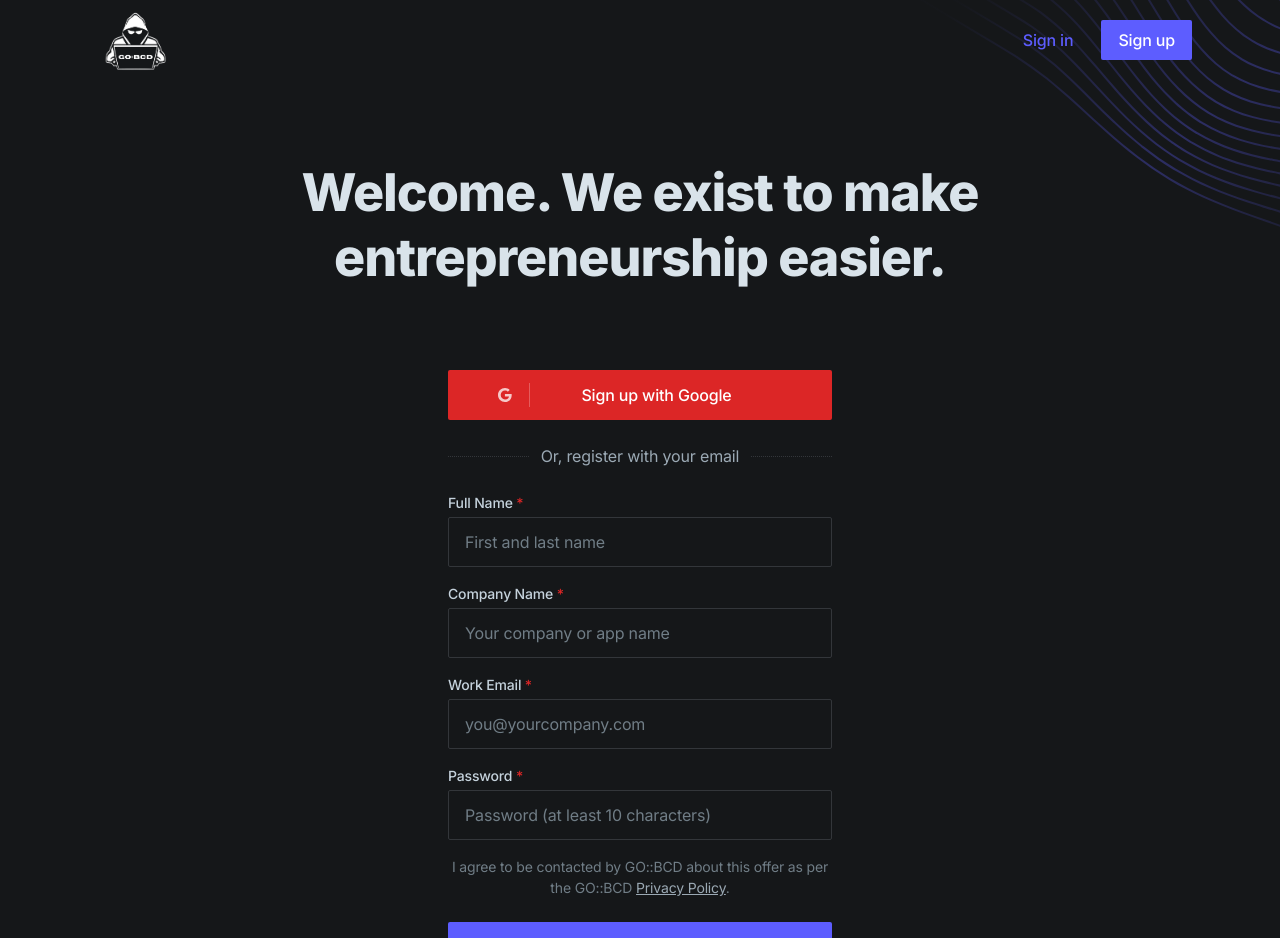
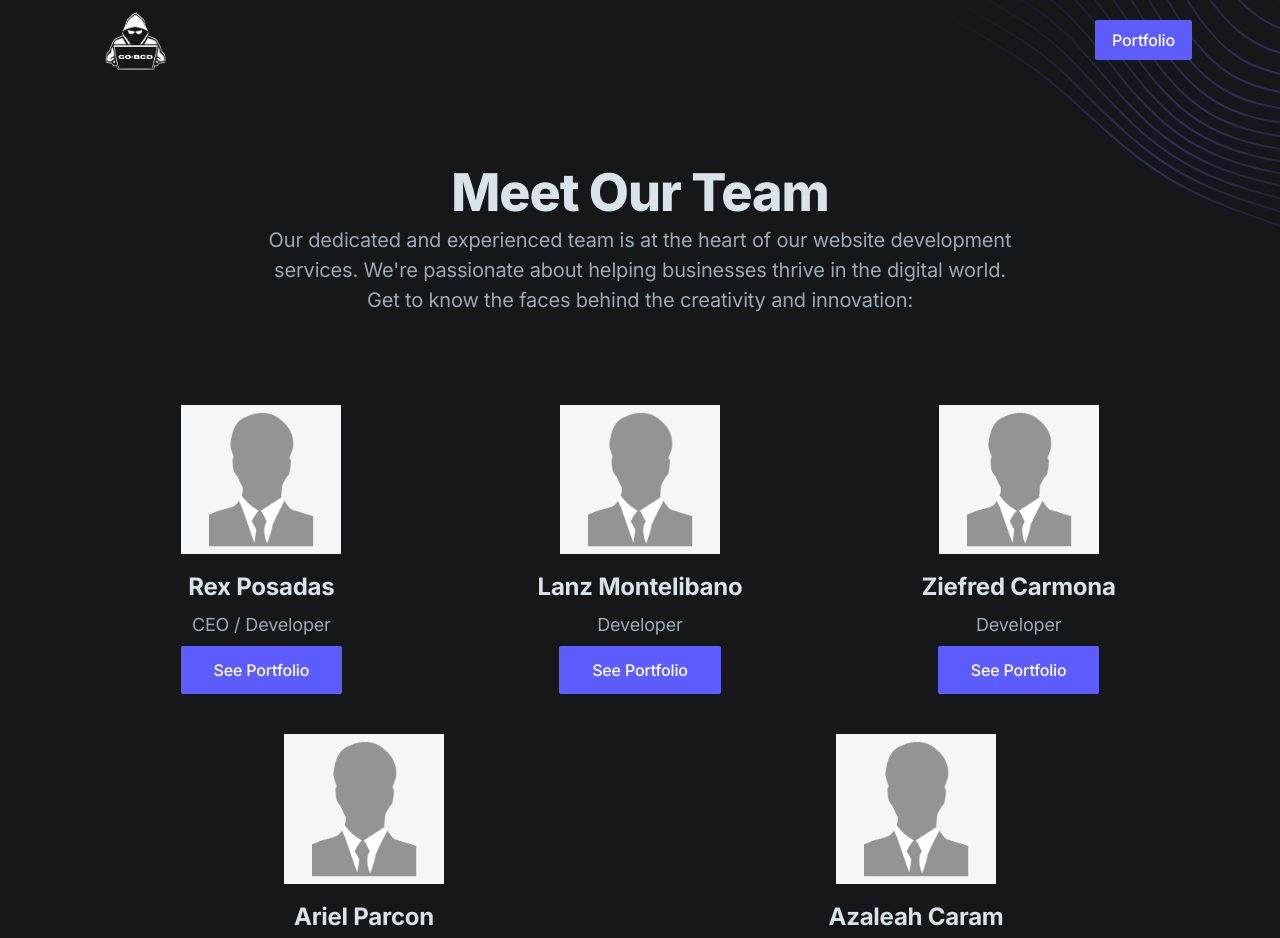
Before and after one commit to bcd-coders/team-website, a Next.js app: page /signup in a window 1280 px wide. Shown: the top 938 px of the page. Built offline with nearby package versions, Linux system fonts and the light colour scheme.

Commit message:
Added Portfolio
- removed signin and signup in the Menu

```diff
--- a/app/(auth)/signup/page.tsx
+++ b/app/(auth)/signup/page.tsx
@@ -1,82 +1,73 @@
+import React from 'react';
+
 export const metadata = {
-  title: 'Sign Up - Open PRO',
-  description: 'Page description',
+  title: 'BCD::GO',
+  description: 'Meet the talented individuals behind our work.',
 }
 
-import Link from 'next/link'
-
-export default function SignUp() {
+export default function Team() {
   return (
     <section className="relative">
       <div className="max-w-6xl mx-auto px-4 sm:px-6">
         <div className="pt-32 pb-12 md:pt-40 md:pb-20">
 
-          {/* Page header */}
+          {/* Team header */}
           <div className="max-w-3xl mx-auto text-center pb-12 md:pb-20">
-            <h1 className="h1">Welcome. We exist to make entrepreneurship easier.</h1>
+            <h1 className="h1">Meet Our Team</h1>
+            <p className="text-xl text-gray-400">Our dedicated and experienced team is at the heart of our website development services. We're passionate about helping businesses thrive in the digital world. Get to know the faces behind the creativity and innovation:</p>
           </div>
 
-          {/* Form */}
-          <div className="max-w-sm mx-auto">
-            <form>
-              <div className="flex flex-wrap -mx-3">
-                <div className="w-full px-3">
-                  <button className="btn px-0 text-white bg-red-600 hover:bg-red-700 w-full relative flex items-center">
-                    <svg className="w-4 h-4 fill-current text-white opacity-75 shrink-0 mx-4" viewBox="0 0 16 16" xmlns="http://www.w3.org/2000/svg">
-                      <path d="M7.9 7v2.4H12c-.2 1-1.2 3-4 3-2.4 0-4.3-2-4.3-4.4 0-2.4 2-4.4 4.3-4.4 1.4 0 2.3.6 2.8 1.1l1.9-1.8C11.5 1.7 9.9 1 8 1 4.1 1 1 4.1 1 8s3.1 7 7 7c4 0 6.7-2.8 6.7-6.8 0-.5 0-.8-.1-1.2H7.9z" />
-                    </svg>
-                    <span className="h-6 flex items-center border-r border-white border-opacity-25 mr-4" aria-hidden="true"></span>
-                    <span className="flex-auto pl-16 pr-8 -ml-16">Sign up with Google</span>
-                  </button>
-                </div>
-              </div>
-            </form>
-            <div className="flex items-center my-6">
-              <div className="border-t border-gray-700 border-dotted grow mr-3" aria-hidden="true"></div>
-              <div className="text-gray-400">Or, register with your email</div>
-              <div className="border-t border-gray-700 border-dotted grow ml-3" aria-hidden="true"></div>
+          {/* Team members */}
+          <div className="max-w-3xl mx-auto grid gap-8 md:grid-cols-3 items-start md:max-w-2xl lg:max-w-none" data-aos-id-blocks>
+
+            {/* Team member 1 */}
+            <div className="relative flex flex-col items-center" data-aos="fade-up" data-aos-anchor="[data-aos-id-blocks]">
+              <img className="w-40 h-90 mb-4" src="images/01.jpg" alt="Team Member 1" />
+              <h4 className="h4 mb-2">Rex Posadas</h4>
+              <p className="text-lg text-gray-400 text-center">CEO / Developer</p>
+              <button className="btn text-white bg-purple-600 hover:bg-purple-700 w-90 mt-2">See Portfolio</button>
             </div>
-            <form>
-              <div className="flex flex-wrap -mx-3 mb-4">
-                <div className="w-full px-3">
-                  <label className="block text-gray-300 text-sm font-medium mb-1" htmlFor="full-name">Full Name <span className="text-red-600">*</span></label>
-                  <input id="full-name" type="text" className="form-input w-full text-gray-300" placeholder="First and last name" required />
-                </div>
-              </div>
-              <div className="flex flex-wrap -mx-3 mb-4">
-                <div className="w-full px-3">
-                  <label className="block text-gray-300 text-sm font-medium mb-1" htmlFor="company-name">Company Name <span className="text-red-600">*</span></label>
-                  <input id="company-name" type="text" className="form-input w-full text-gray-300" placeholder="Your company or app name" required />
-                </div>
-              </div>
-              <div className="flex flex-wrap -mx-3 mb-4">
-                <div className="w-full px-3">
-                  <label className="block text-gray-300 text-sm font-medium mb-1" htmlFor="email">Work Email <span className="text-red-600">*</span></label>
-                  <input id="email" type="email" className="form-input w-full text-gray-300" placeholder="you@yourcompany.com" required />
-                </div>
-              </div>
-              <div className="flex flex-wrap -mx-3 mb-4">
-                <div className="w-full px-3">
-                  <label className="block text-gray-300 text-sm font-medium mb-1" htmlFor="password">Password <span className="text-red-600">*</span></label>
-                  <input id="password" type="password" className="form-input w-full text-gray-300" placeholder="Password (at least 10 characters)" required />
-                </div>
-              </div>
-              <div className="text-sm text-gray-500 text-center">
-                I agree to be contacted by GO::BCD about this offer as per the GO::BCD <Link href="#" className="underline text-gray-400 hover:text-gray-200 hover:no-underline transition duration-150 ease-in-out">Privacy Policy</Link>.
-              </div>
-              <div className="flex flex-wrap -mx-3 mt-6">
-                <div className="w-full px-3">
-                  <button className="btn text-white bg-purple-600 hover:bg-purple-700 w-full">Sign up</button>
-                </div>
-              </div>
-            </form>
-            <div className="text-gray-400 text-center mt-6">
-              Already have an account? <Link href="/signin" className="text-purple-600 hover:text-gray-200 transition duration-150 ease-in-out">Sign in</Link>
+
+            {/* Team member 2 */}
+            <div className="relative flex flex-col items-center" data-aos="fade-up" data-aos-anchor="[data-aos-id-blocks]">
+              <img className="w-40 h-90 mb-4" src="images/01.jpg" alt="Team Member 2" />
+              <h4 className="h4 mb-2">Lanz Montelibano</h4>
+              <p className="text-lg text-gray-400 text-center">Developer</p>
+              <button className="btn text-white bg-purple-600 hover:bg-purple-700 w-90 mt-2">See Portfolio</button>
+            </div>
+
+            {/* Team member 3 */}
+            <div className="relative flex flex-col items-center" data-aos="fade-up" data-aos-anchor="[data-aos-id-blocks]">
+              <img className="w-40 h-90 mb-4" src="images/01.jpg" alt="Team Member 3" />
+              <h4 className="h4 mb-2">Ziefred Carmona</h4>
+              <p className="text-lg text-gray-400 text-center">Developer</p>
+              <button className="btn text-white bg-purple-600 hover:bg-purple-700 w-90 mt-2">See Portfolio</button>
             </div>
           </div>
 
+          {/* Spacing between the two groups of team members */}
+          <div style={{ height: '40px' }} />
+
+          {/* Center-aligned Team members 4 and 5 */}
+          <div className="max-w-3xl mx-auto grid gap-0 md:grid-cols-2 items-center md:max-w-2xl lg:max-w-none" data-aos-id-blocks>
+            {/* Team member 4 */}
+            <div className="relative flex flex-col items-center" data-aos="fade-up" data-aos-anchor="[data-aos-id-blocks]">
+              <img className="w-40 h-90 mb-4" src="images/01.jpg" alt="Team Member 4" />
+              <h4 className="h4 mb-2">Ariel Parcon</h4>
+              <p className="text-lg text-gray-400 text-center">Developer</p>
+              <button className="btn text-white bg-purple-600 hover:bg-purple-700 w-90 mt-2">See Portfolio</button>
+            </div>
+
+            {/* Team member 5 */}
+            <div className="relative flex flex-col items-center" data-aos="fade-up" data-aos-anchor="[data-aos-id-blocks]">
+              <img className="w-40 h-90 mb-4" src="images/01.jpg" alt="Team Member 5" />
+              <h4 className="h4 mb-2">Azaleah Caram</h4>
+              <p className="text-lg text-gray-400 text-center">Project Manager</p>
+              <button className="btn text-white bg-purple-600 hover:bg-purple-700 w-90 mt-2">See Portfolio</button>
+            </div>
+          </div>
         </div>
       </div>
     </section>
-  )
+  );
 }
--- a/app/(default)/page.tsx
+++ b/app/(default)/page.tsx
@@ -6,7 +6,8 @@ export const metadata = {
 import Hero from '@/components/hero'
 import Features from '@/components/features'
 import Newsletter from '@/components/newsletter'
-import Pricing from "@/components/Pricing";
+import Pricing from "@/components/Pricing"
+import Team from '@/components/Team'
 
 
 export default function Home() {
@@ -15,6 +16,7 @@ export default function Home() {
       <Hero />
       <Features />
       <Pricing />
+      <Team />
       <Newsletter />
     </>
   )
--- /dev/null
+++ b/components/Team.tsx
@@ -0,0 +1,61 @@
+import React from 'react';
+
+const Team = () => {
+  return (
+    <section id="portfolio">
+      <div className="max-w-6xl mx-auto px-4 sm:px-6">
+        <div className="py-12 md:py-20">
+
+          {/* Section header */}
+          <div className="max-w-3xl mx-auto text-center pb-12 md:pb-20">
+            <h2 className="h2 mb-4">Meet Our Team</h2>
+            <p className="text-xl text-gray-400">Our dedicated and experienced team is at the heart of our website development services. We're passionate about helping businesses thrive in the digital world. Get to know the faces behind the creativity and innovation:</p>
+          </div>
+
+          {/* Team members */}
+          <div className="max-w-sm mx-auto grid gap-8 md:grid-cols-2 lg:grid-cols-3 lg:gap-16 items-start md:max-w-2xl lg:max-w-none" data-aos-id-blocks>
+
+            {/* Team member 1 */}
+            <div className="relative flex flex-col items-center" data-aos="fade-up" data-aos-anchor="[data-aos-id-blocks]">
+              <img className="w-90 h-40 mb-4" src="images/01.jpg" alt="Team Member 1" />
+              <h4 className="h4 mb-2">Rex Posadas</h4>
+              <p className="text-lg text-gray-400 text-center">CEO</p>
+            </div>
+
+            {/* Team member 2 */}
+            <div className="relative flex flex-col items-center" data-aos="fade-up" data-aos-delay="100" data-aos-anchor="[data-aos-id-blocks]">
+              <img className="w-90 h-40 mb-4" src="images/01.jpg" alt="Team Member 2" />
+              <h4 className="h4 mb-2 text-center">Lanz Montelibano</h4>
+              <p className="text-lg text-gray-400 text-center">Developer</p>
+            </div>
+
+            {/* Team member 3 */}
+            <div className="relative flex flex-col items-center" data-aos="fade-up" data-aos-delay="200" data-aos-anchor="[data-aos-id-blocks]">
+              <img className="w-90 h-40 mb-4" src="images/01.jpg" alt="Team Member 3" />
+              <h4 className="h4 mb-2">Ziegfred Carmona</h4>
+              <p className="text-lg text-gray-400 text-center">Developer</p>
+            </div>
+
+            {/* Team member 4 */}
+            <div className="relative flex flex-col items-center" data-aos="fade-up" data-aos-delay="200" data-aos-anchor="[data-aos-id-blocks]">
+              <img className="w-90 h-40 mb-4" src="images/01.jpg" alt="Team Member 4" />
+              <h4 className="h4 mb-2">Ariel Parcon</h4>
+              <p className="text-lg text-gray-400 text-center">Developer</p>
+            </div>
+
+             {/* Team member 5 */}
+            <div className="relative flex flex-col items-center" data-aos="fade-up" data-aos-delay="200" data-aos-anchor="[data-aos-id-blocks]">
+              <img className="w-90 h-40 mb-4" src="images/01.jpg" alt="Team Member 5" />
+              <h4 className="h4 mb-2">Azaleah Caram</h4>
+              <p className="text-lg text-gray-400 text-center">Project Manager</p>
+            </div>
+
+          </div>
+
+        </div>
+      </div>
+    </section>
+  );
+};
+
+export default Team;
--- a/components/ui/header.tsx
+++ b/components/ui/header.tsx
@@ -20,17 +20,10 @@ export default function Header() {
           <nav className="hidden md:flex md:grow">
             {/* Desktop sign in links */}
             <ul className="flex grow justify-end flex-wrap items-center">
-              <li>
-                <Link
-                  href="/signin"
-                  className="font-medium text-purple-600 hover:text-gray-200 px-4 py-3 flex items-center transition duration-150 ease-in-out"
-                >
-                  Sign in
-                </Link>
-              </li>
+
               <li>
                 <Link href="/signup" className="btn-sm text-white bg-purple-600 hover:bg-purple-700 ml-3">
-                  Sign up
+                  Portfolio
                 </Link>
               </li>
             </ul>
--- a/components/ui/mobile-menu.tsx
+++ b/components/ui/mobile-menu.tsx
@@ -61,16 +61,11 @@ export default function MobileMenu() {
       >
         <ul className="bg-gray-800 px-4 py-2">
           <li>
-            <Link href="/signin" className="flex font-medium w-full text-purple-600 hover:text-gray-200 py-2 justify-center" onClick={() => setMobileNavOpen(false)}>
-              Sign in
-            </Link>
-          </li>
-          <li>
             <Link
-              href="/signup"
+              href="/portfolio"
               className="font-medium w-full inline-flex items-center justify-center border border-transparent px-4 py-2 my-2 rounded-sm text-white bg-purple-600 hover:bg-purple-700 transition duration-150 ease-in-out" onClick={() => setMobileNavOpen(false)}
             >
-              Sign up
+              Portfolio
             </Link>
           </li>
         </ul>
```
Also changed, not shown: components/data/data.json (added, +24 -0 lines), public/images/01.jpg (added).
